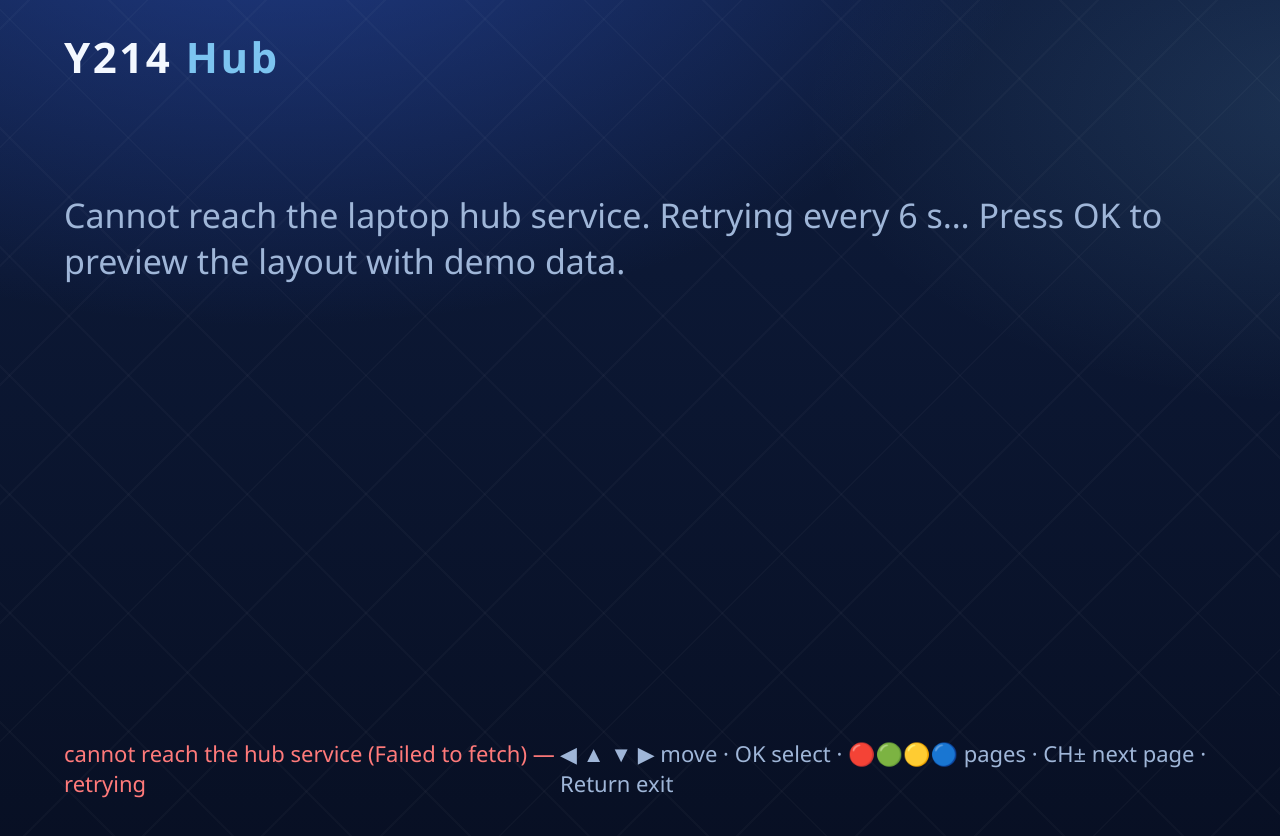
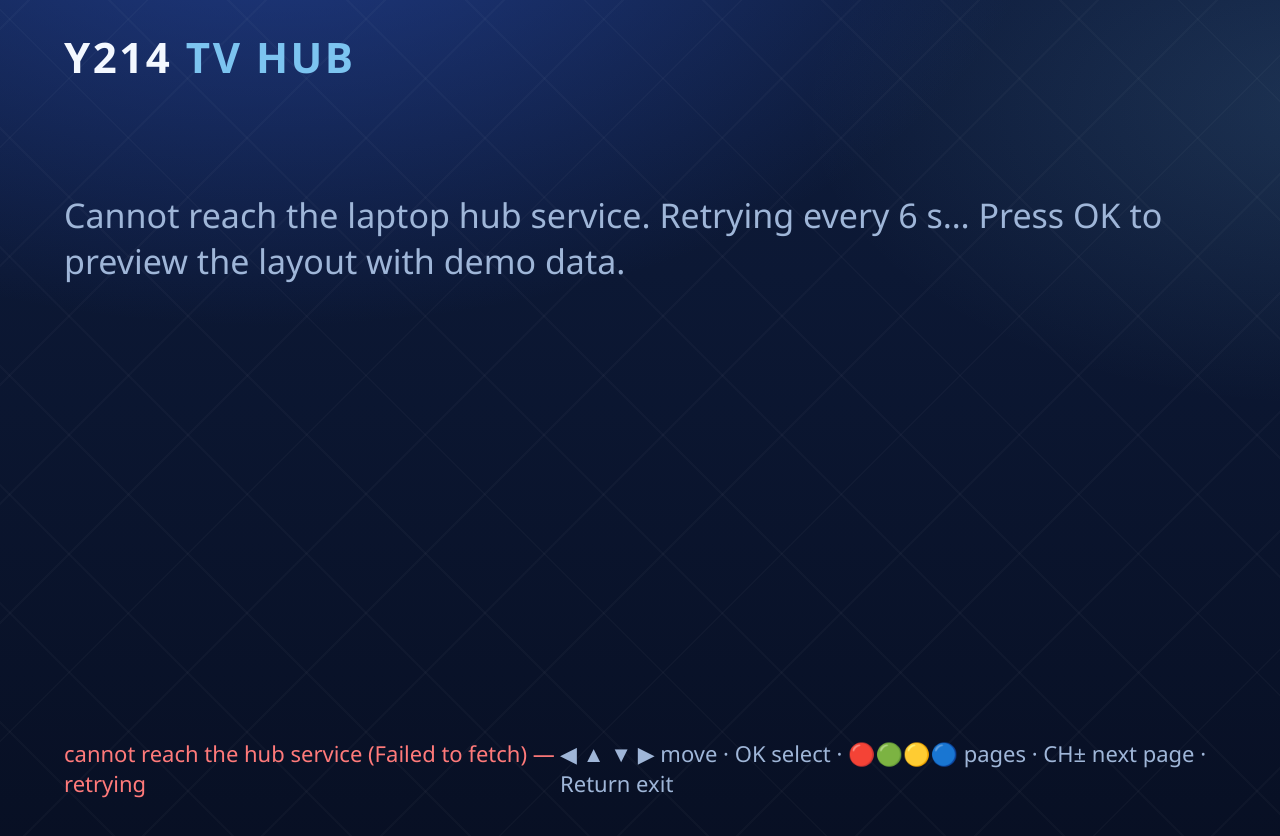
Before and after one commit to yassin214/YtvHubApp, a plain HTML site: page index.html in a window 1280 px wide. Shown: the top 836 px of the page. Drawn offline with Linux system fonts and the light colour scheme; no server answers; a script that the page names is missing.

Commit message:
update index.html

```diff
--- a/index.html
+++ b/index.html
@@ -2,13 +2,13 @@
 <html lang="en">
 <head>
 <meta charset="utf-8">
-<meta name="viewport" content="width=1920, height=1080">
+<meta name="viewport" content="width=device-width, initial-scale=1">
 <title>Y214 Hub</title>
 <link rel="stylesheet" href="style.css">
 </head>
 <body>
 <header>
-  <div id="brand">Y214 <b>Hub</b></div>
+  <div id="brand">Y214 <b>TV HUB</b></div>
   <nav id="tabs"></nav>
   <div id="when"><div id="clock"></div><div id="date"></div></div>
 </header>
```
